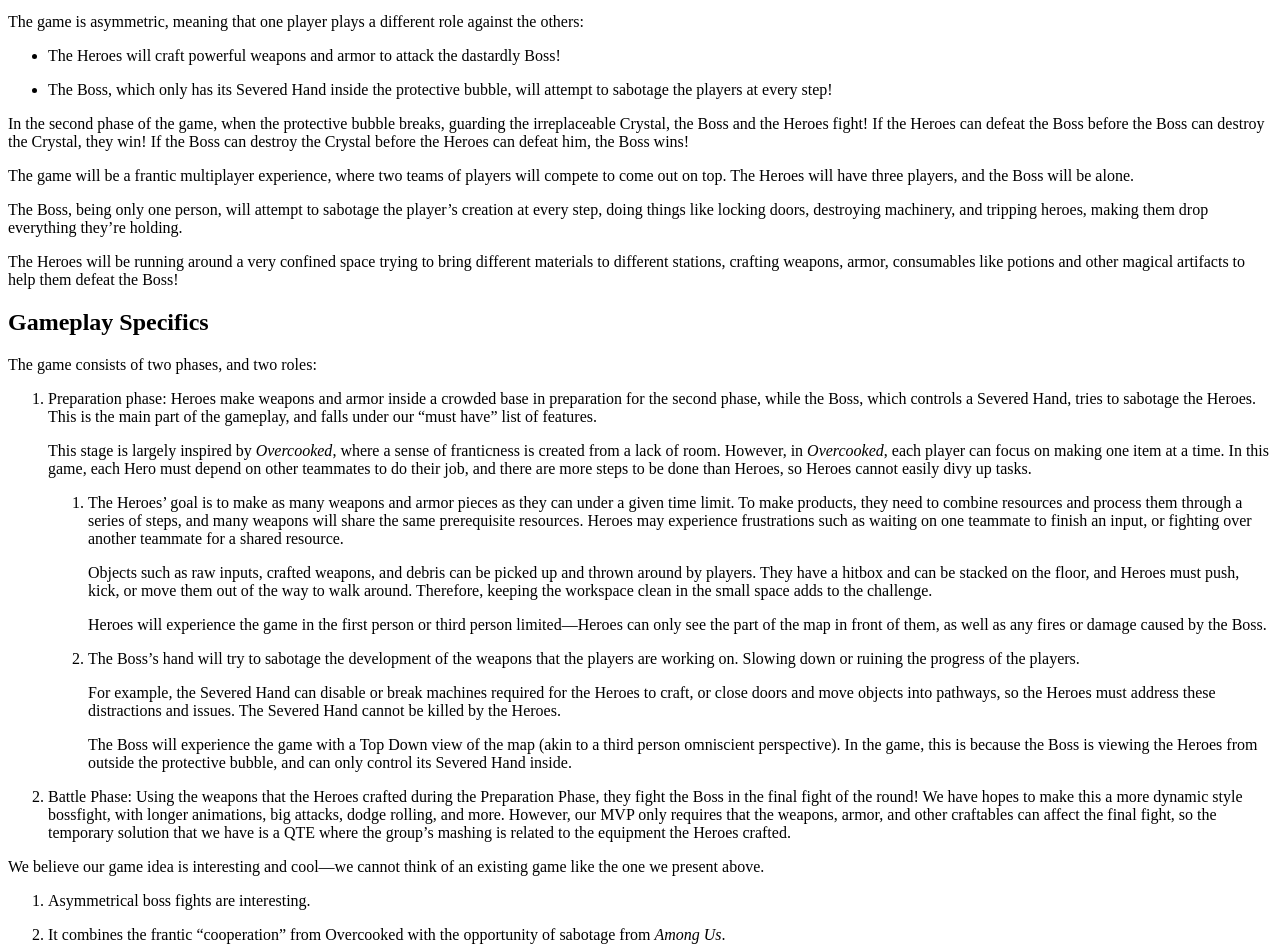
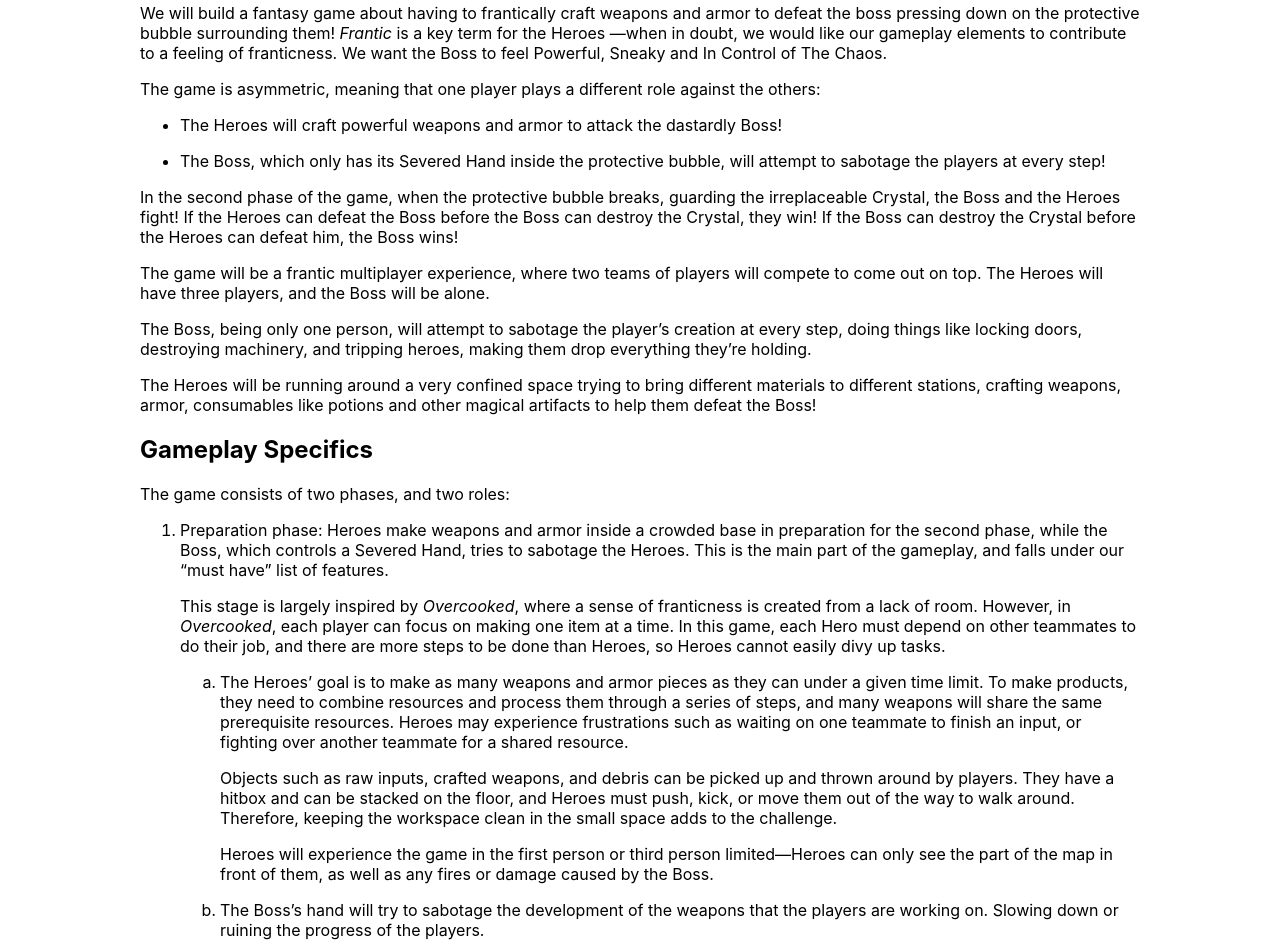
Before and after one commit to ucsd-cse125-sp24/group1-website, a plain HTML site: page spec.html in a window 1280 px wide. Shown: the part 119-1069 px from the top of the page. Drawn offline with Linux system fonts and the light colour scheme.

Commit message:
basic content CSS

```diff
--- a/content.css
+++ b/content.css
@@ -0,0 +1,20 @@
+@media (prefers-color-scheme: dark) {
+  :root {
+    color-scheme: dark;
+  }
+}
+body {
+  font-family: -apple-system, BlinkMacSystemFont, 'Segoe UI', Roboto, 'Helvetica Neue', Arial, sans-serif, 'Apple Color Emoji', 'Segoe UI Emoji', 'Segoe UI Symbol';
+  margin: 0 auto;
+  padding: 20px;
+  max-width: 1000px;
+}
+a {
+  text-decoration: none;
+}
+a:hover {
+  text-decoration: underline;
+}
+ol ol {
+  list-style: lower-alpha;
+}
--- a/spec.html
+++ b/spec.html
@@ -10,6 +10,10 @@
     <link rel="stylesheet" href="./content.css">
   </head>
   <body>
+    <nav>
+      <a href="./">Home</a>
+    </nav>
+    <main>
     <h1>Undercooked - Game Concept</h1>
     <p>We will build a fantasy game about having to frantically craft weapons and armor to defeat the boss pressing down on the protective bubble surrounding them! <em>Frantic</em> is a key term for the Heroes —when in doubt, we would like our gameplay elements to contribute to a feeling of franticness. We want the Boss to feel Powerful, Sneaky and In Control of The Chaos.
     </p>
@@ -49,7 +53,7 @@
     <p>We believe our game idea is interesting and cool—we cannot think of an existing game like the one we present above.</p>
     <ol>
       <li><p>Asymmetrical boss fights are interesting.</p></li>
-      <li><p>It combines the frantic “cooperation” from Overcooked with the opportunity of sabotage from <em>Among Us</em>.</p></li>
+      <li><p>It combines the frantic “cooperation” from <em>Overcooked</em> with the opportunity of sabotage from <em>Among Us</em>.</p></li>
       <li><p>Each round of the game contains multiple phases.</p></li>
     </ol>
 
@@ -150,5 +154,6 @@
     </p>
     <p>Our code will be documented—any potentially unclear lines of code or functions should have comments explaining why it was used—and the network team will write comprehensive documentation on the interface between the server and client. Game documentation for players will be drafted on Google Docs and eventually published on our website.
     </p>
+    </main>
   </body>
 </html>
```
